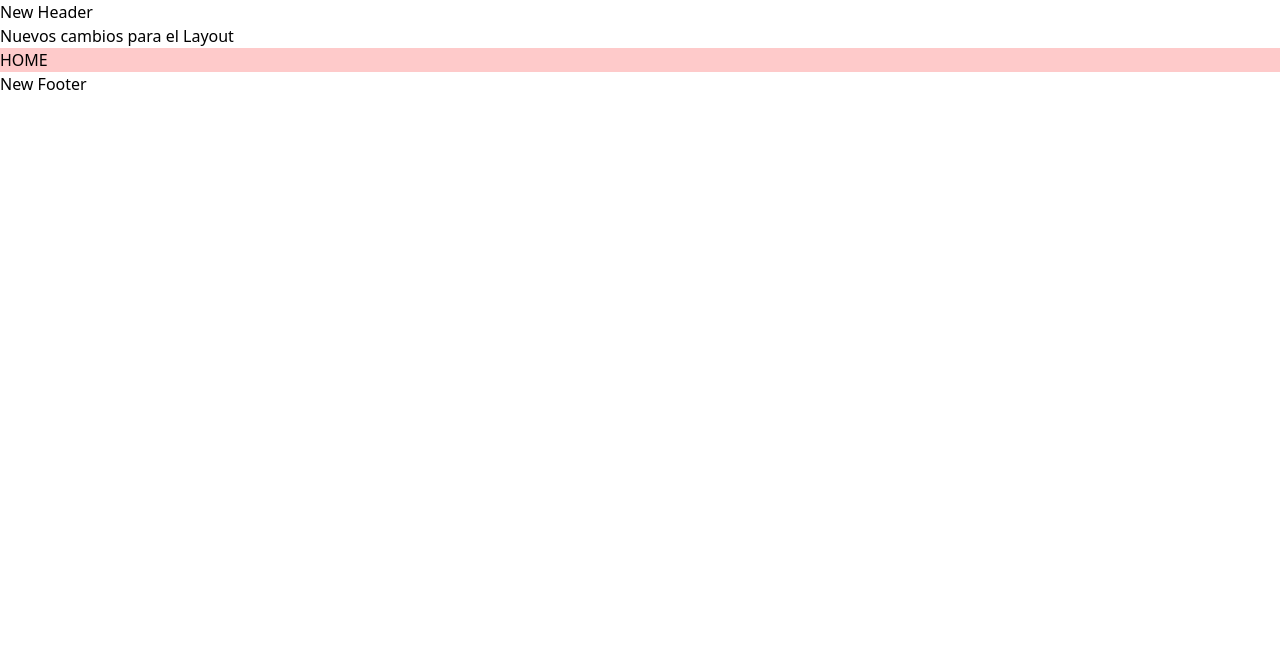
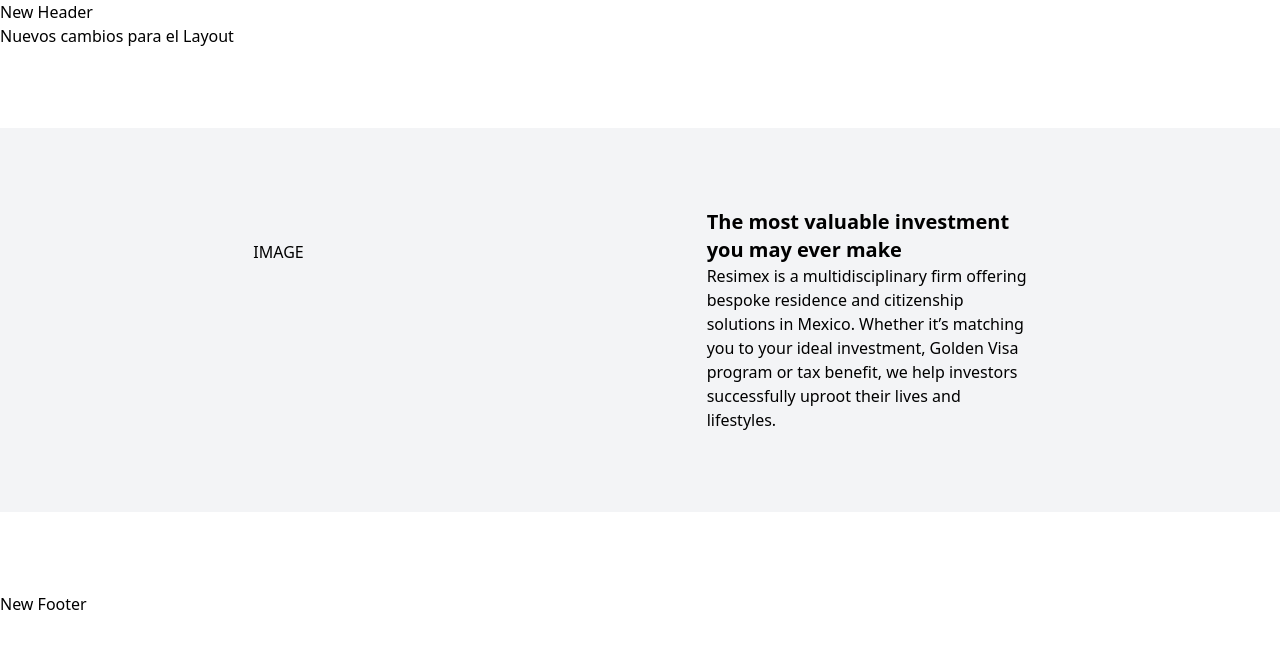
Before and after one commit to stain-franco/next-project, a Next.js app: page / in a window 1280 px wide. Shown: the top 648 px of the page. Built offline with nearby package versions, Linux system fonts and the light colour scheme.

Commit message:
style: creando la seccion de acerca de en home

```diff
--- a/pages/index.tsx
+++ b/pages/index.tsx
@@ -4,7 +4,25 @@
   return (
     <>
       <Layout>
-        <div className="bg-red-200">HOME</div>
+        <div className="bg-blue-700 transform skew-y-4 bg-gradient-to-b from-transparent to-blue-700">
+          <section className="my-20 py-20 bg-gray-100 transform skew-y-8">
+            <div className="flex justify-evenly items-center flex-wrap gap-10 transform skew-y-4">
+              <div className="w-40 h-40">IMAGE</div>
+              <div className="w-80">
+                <h2 className="text-xl font-bold">
+                  The most valuable investment you may ever make
+                </h2>
+                <p>
+                  Resimex is a multidisciplinary firm offering bespoke residence
+                  and citizenship solutions in Mexico. Whether it’s matching you
+                  to your ideal investment, Golden Visa program or tax benefit,
+                  we help investors successfully uproot their lives and
+                  lifestyles.
+                </p>
+              </div>
+            </div>
+          </section>
+        </div>
       </Layout>
     </>
   );
--- /dev/null
+++ b/styles.module.css
@@ -0,0 +1,39 @@
+.container {
+  background-color: #4169e1;
+  transform: skew(0, 4deg);
+  background: linear-gradient(0deg, #ffffff00 54%, #4169e1 54%);
+}
+
+.second__section {
+  margin-top: 5em;
+  margin-bottom: 5em;
+  padding-top: 5em;
+  padding-bottom: 5em;
+  background-color: aliceblue;
+  transform: skew(0, -8deg);
+}
+
+.description {
+  display: flex;
+  justify-content: space-evenly;
+  align-items: center;
+  flex-wrap: wrap;
+  gap: 3.125rem;
+  transform: skew(0, 4deg);
+}
+
+.image {
+  width: 10rem;
+  height: 10rem;
+  background-color: cadetblue;
+}
+
+.text {
+  width: 25em;
+  display: flex;
+  flex-direction: column;
+}
+
+.text h2 {
+  font-size: 1.5rem;
+}
```
